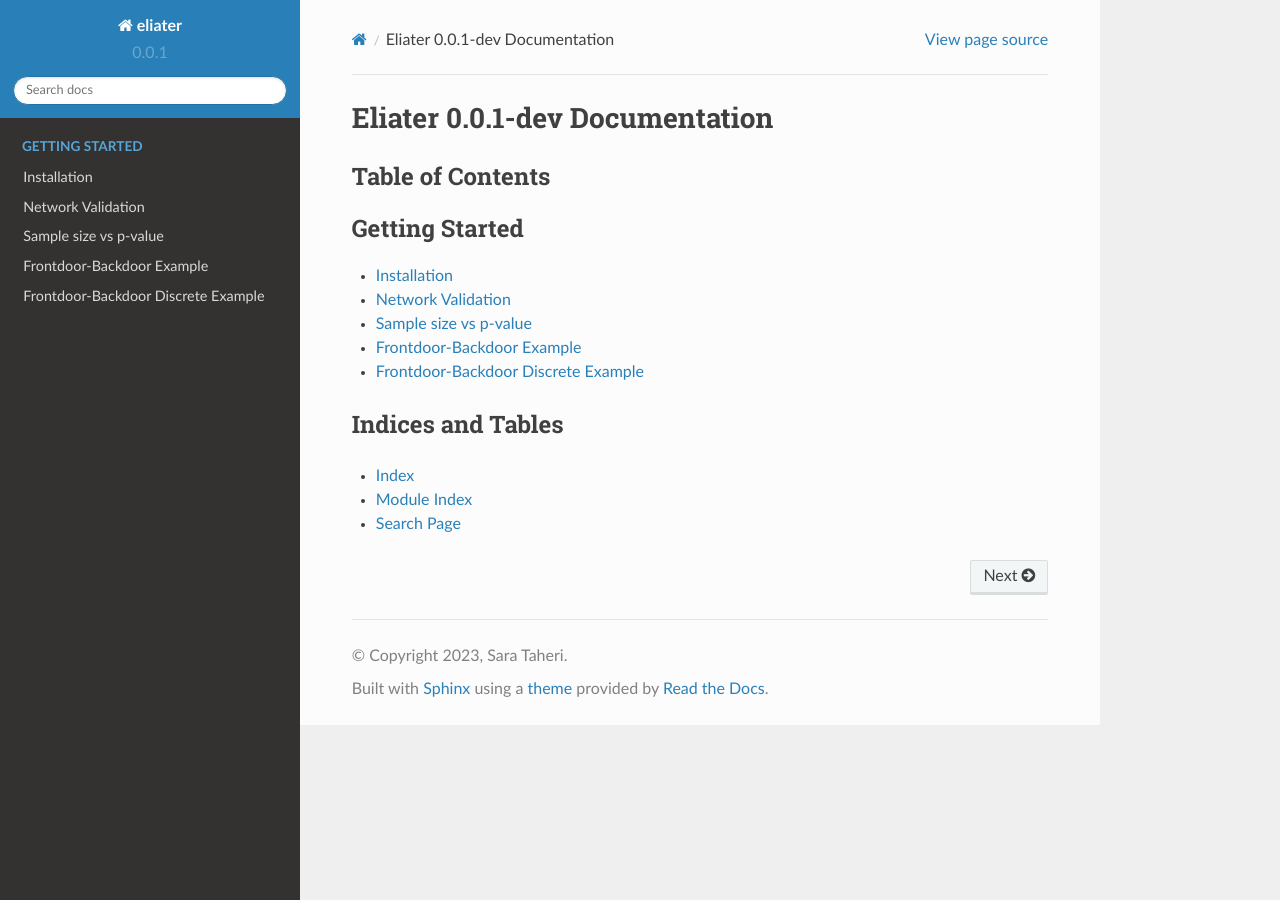
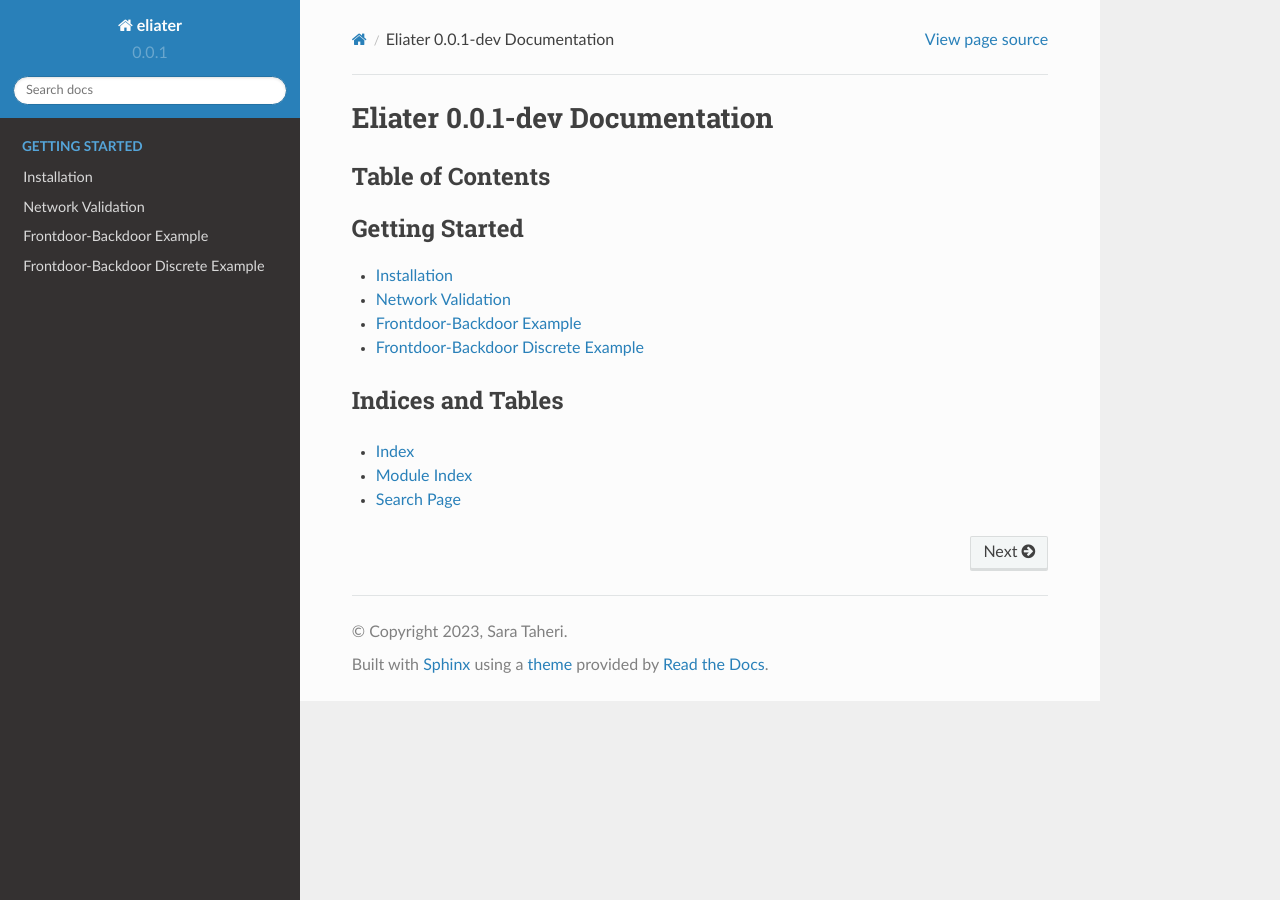
Before and after one commit to y0-causal-inference/eliater, a Sphinx documentation site: the page built from docs/source/index.rst, in a window 1280 px wide. Built offline with Sphinx 7.4.7 and the Read the Docs theme 2.0.0, drawn with Linux system fonts in a browser that asks for light colours.

Commit message:
ci doc fixes

```diff
--- a/docs/source/usage.rst
+++ b/docs/source/usage.rst
@@ -3,9 +3,3 @@ Network Validation
 .. automodapi:: eliater.network_validation
     :no-heading:
     :include-all-objects:
-
-Sample size vs p-value
-=======================
-.. automodapi:: eliater.sample_size_vs_pvalue
-    :no-heading:
-    :include-all-objects:
```
Also changed, not shown: 1 other file.
